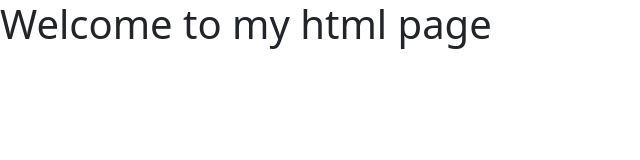
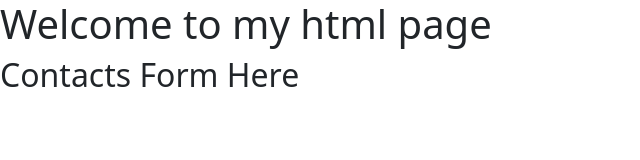
Before and after one commit to romelt777/contacts-html, a plain HTML site: page index.html in a window 1280 px wide. Shown: the whole page, without its empty margins (0-640 px from the left). Drawn offline with nearby package versions, Linux system fonts and the light colour scheme.

Commit message:
changed text for page

```diff
--- a/index.html
+++ b/index.html
@@ -11,6 +11,7 @@
 
 <body>
     <h1>Welcome to my html page</h1>
+    <h2>Contacts Form Here</h2>
     <script src="script.js"></script>
 
 </body>
```
